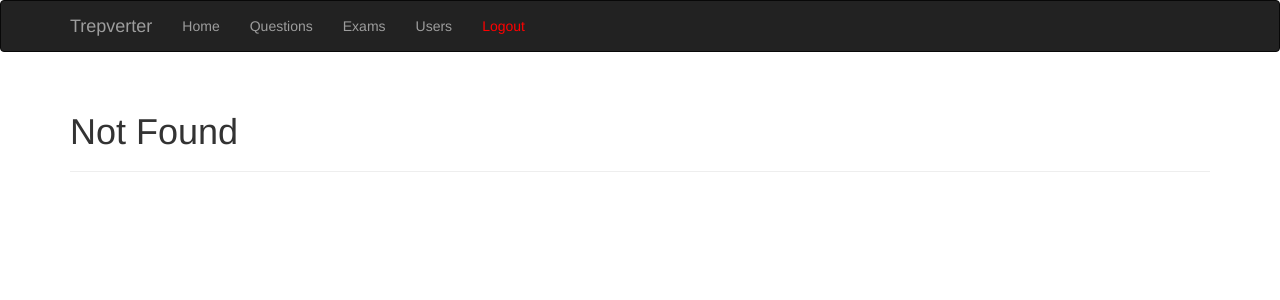
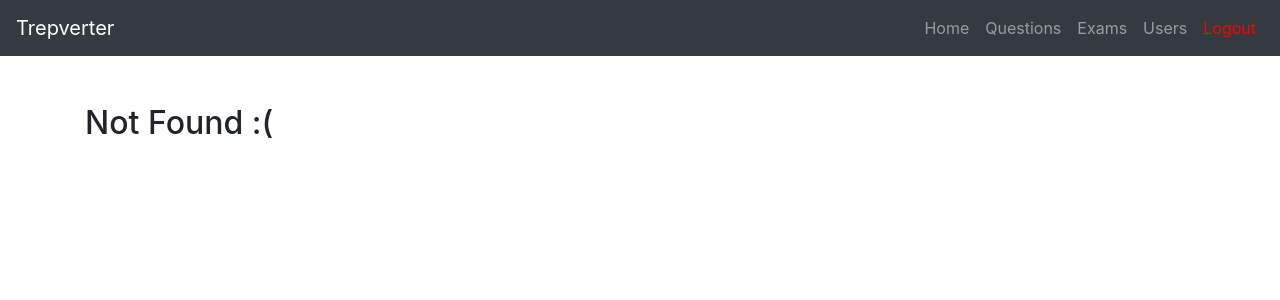
Before and after one commit to gonssalves/examie, a Flask app: template templates/404.html in a window 1280 px wide. Shown: the top 300 px of the page. Run offline with Flask 3, Linux system fonts and the light colour scheme; the template is opened without the code that fills it, so the values that code supplies are empty; some libraries are stand-ins or nearby versions.

Commit message:
style update

```diff
--- a/templates/404.html
+++ b/templates/404.html
@@ -1,9 +1,61 @@
-{% extends "base.html" %}
+{% import "bootstrap/wtf.html" as wtf %}
 
-{% block title %}Examie - Page Not Found{% endblock %}
+<!DOCTYPE html>
+<html lang="en">
 
-{% block page_content %}
-<div class="page-header">
-    <h1>Not Found</h1>
-</div>
-{% endblock %}
+<head>
+  <meta charset="UTF-8">
+  <meta name="viewport" content="width=device-width, initial-scale=1.0">
+  <link rel="stylesheet" href="https://maxcdn.bootstrapcdn.com/bootstrap/4.0.0/css/bootstrap.min.css">
+  <title>Trepverter - Exam Application System</title>
+  <!-- The clever comeback or witty response that comes to mind too late, after the conversation has moved on.    -->
+  <!-- Favicon-->
+  <link rel="icon" type="image/x-icon" href="../static/assets/favicon.ico" />
+</head>
+
+<body>
+  <nav class="navbar navbar-expand-lg navbar-dark bg-dark">
+    <a class="navbar-brand" href="#">Trepverter</a>
+    <button class="navbar-toggler" type="button" data-toggle="collapse" data-target="#navbarNav"
+      aria-controls="navbarNav" aria-expanded="false" aria-label="Toggle navigation">
+      <span class="navbar-toggler-icon"></span>
+    </button>
+    <div class="collapse navbar-collapse" id="navbarNav">
+      <ul class="navbar-nav ml-auto">
+        <li class="nav-item">
+          <a class="nav-link" href="{{url_for('main.index')}}">Home</a>
+        </li>
+        <li class="nav-item">
+            <a class="nav-link" href="{{url_for('main.questions')}}">Questions</a>
+          </li>
+        <li class="nav-item">
+          <a class="nav-link" href="{{url_for('main.exams')}}">Exams</a>
+        </li>
+        <li class="nav-item">
+            <a class="nav-link" href="{{url_for('main.users')}}">Users</a>
+          </li>
+        <li class="nav-item">
+          <a class="nav-link" style = "color: red" href="{{url_for('auth.logout')}}">Logout</a>
+        </li>
+
+      </ul>
+    </div>
+  </nav>
+
+  <div class="container mt-5">
+    <div class="row">
+      <div class="col-md-6">
+        <h2>Not Found :(</h2>
+        {% for message in get_flashed_messages() %}
+        <div class="alert alert-warning">
+            <button type="button" class="close" data-dismiss="alert">&times;</button>
+            {{ message }}
+        </div>
+      {% endfor %}
+      </div>
+    </div>
+  </div>
+
+  <script src="https://code.jquery.com/jquery-3.2.1.slim.min.js"></script>
+  <script src="https://cdnjs.cloudflare.com/ajax/libs/popper.js/1.12.9/umd/popper.min.js"></script>
+  <script src="https://maxcdn.bootstrapcdn
```
Also changed, not shown: templates/500.html (+59 -7 lines).
